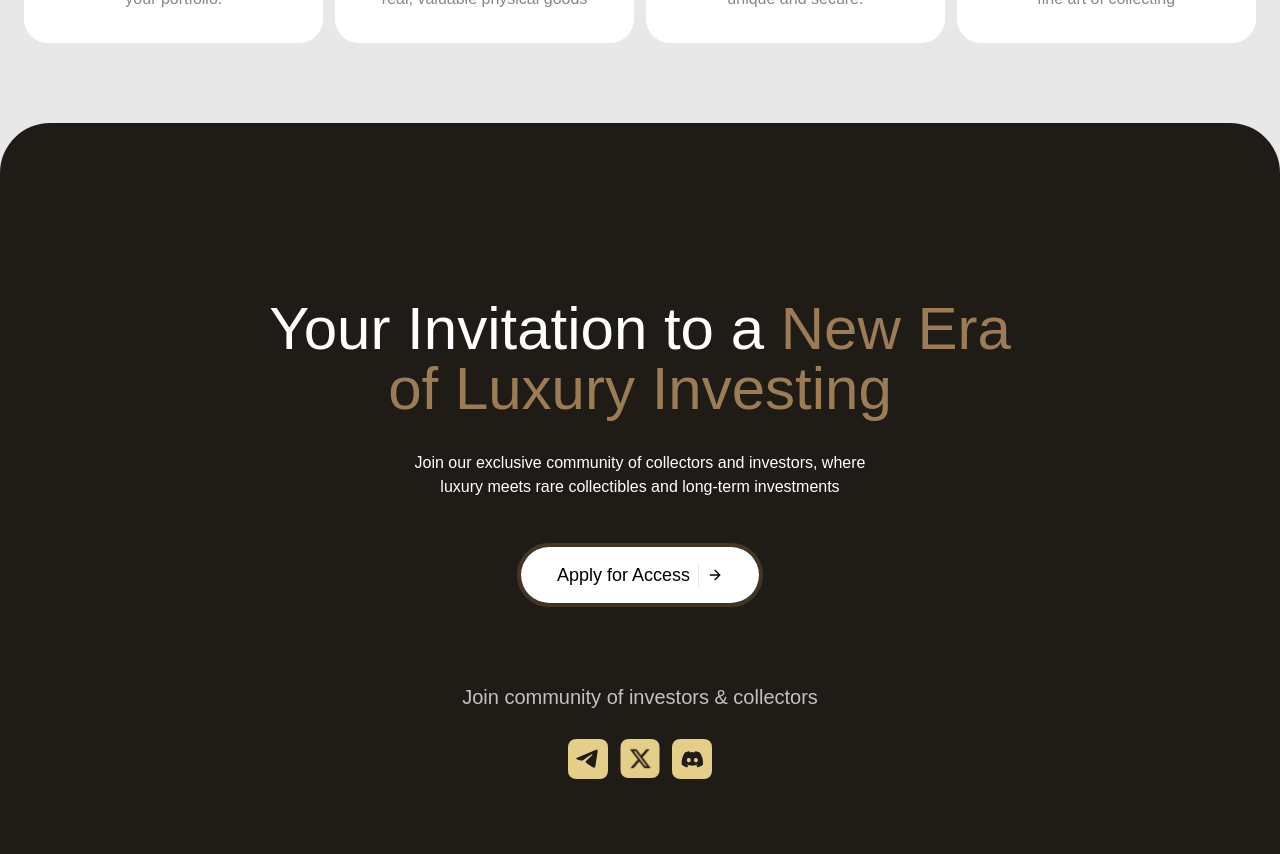
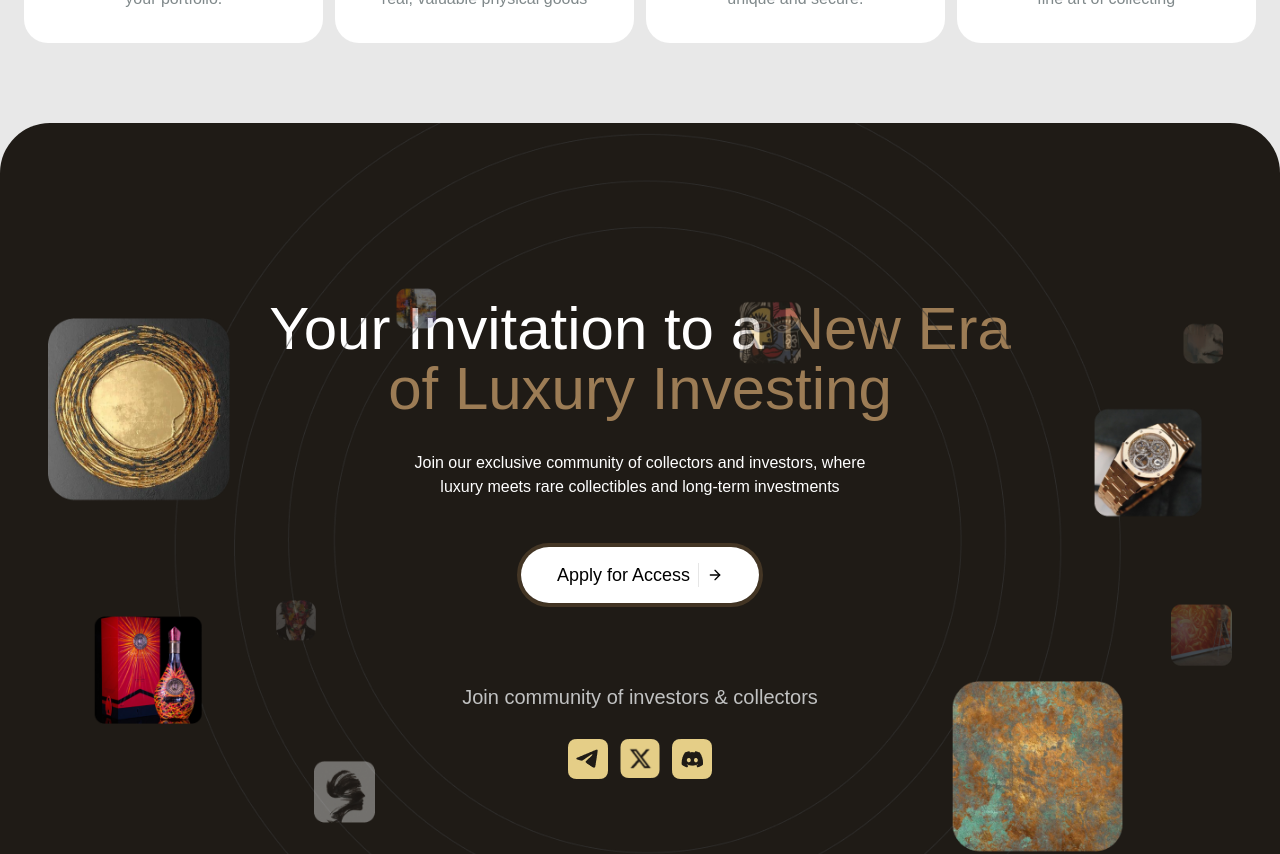
Before and after one commit to 0xsid0703/Luxury-FE, a Next.js app: page / in a window 1280 px wide. Shown: the part 5800-6654 px from the top of the page. Built offline with nearby package versions, Linux system fonts and the light colour scheme; no server answers.

Commit message:
added footer

```diff
--- a/components/dashboard/Footer.tsx
+++ b/components/dashboard/Footer.tsx
@@ -6,8 +6,13 @@ import { ArrowRight } from "lucide-react";
 const Footer = () => {
   return (
     <div className="bg-[#E8E8E8]">
-      <div className="rounded-t-[50px] bg-[#1F1B16]">
-        <div className="container mx-auto pt-44 flex flex-col gap-20 pb-14">
+      <div className="rounded-t-[50px] bg-[#1F1B16] relative">
+        <div className="absolute top-0 px-12 w-full h-full justify-center z-[1]">
+          <div className="w-full h-full bg-center bg-no-repeat bg-cover"
+            style={{ backgroundImage: "url(/footerbg.png)" }}>
+          </div>
+        </div>
+        <div className="container mx-auto pt-44 flex flex-col gap-20 pb-14 z-[5]">
           <div className="flex flex-col gap-12 items-center">
             <div className="flex flex-col gap-8 text-white text-center">
               <div className="text-6xl">
```
Also changed, not shown: public/footerbg.png (added).
